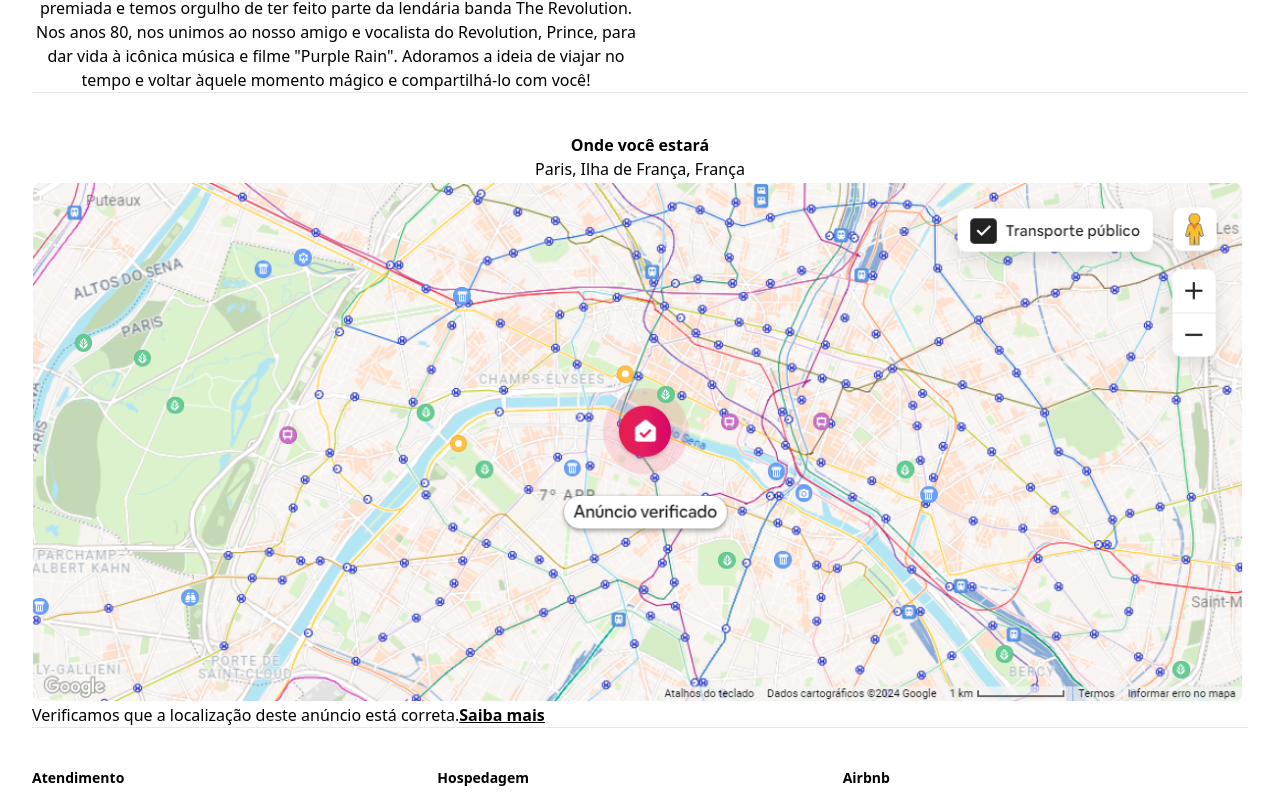
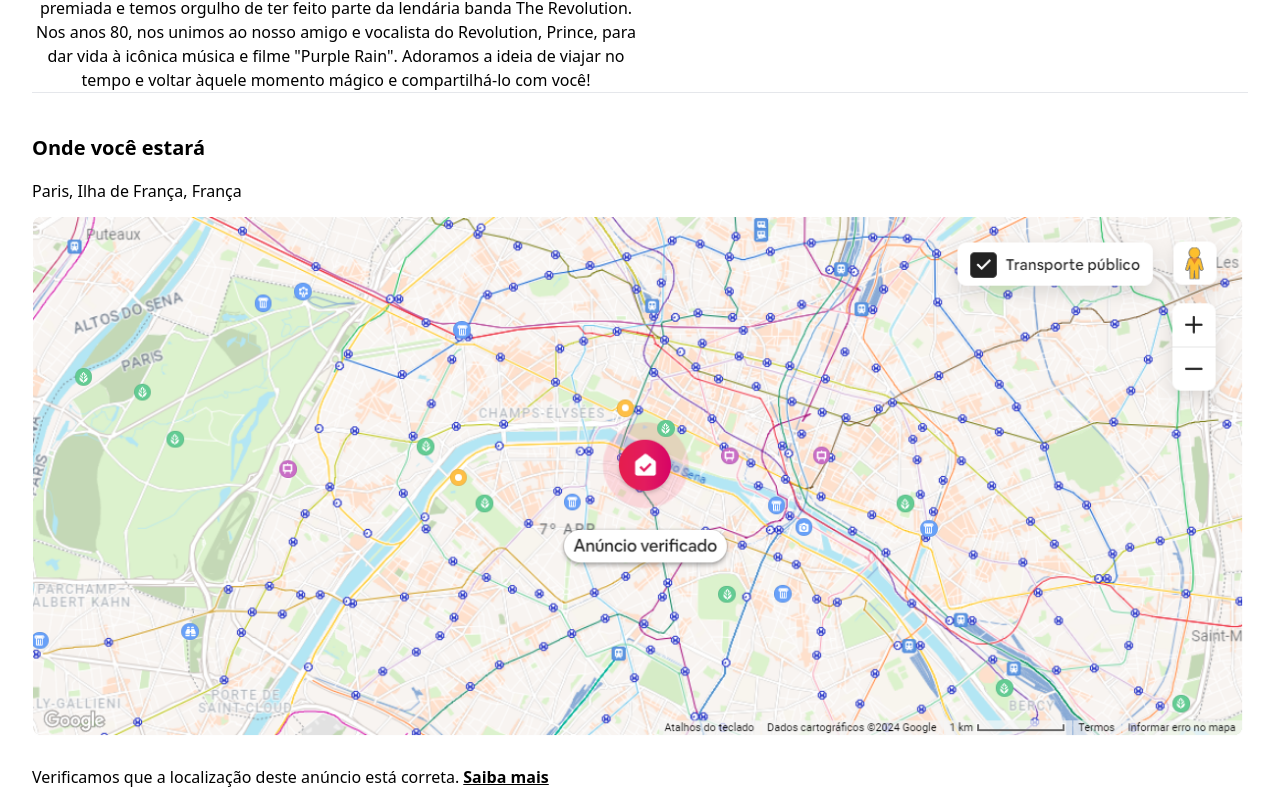
Before and after one commit to Hirou-shi/Airbnb-CP3, a React (Vite) app in the folder airbnbCopy/: page / in a window 1280 px wide. Shown: the part 3275-4077 px from the top of the page. Built offline with nearby package versions, Linux system fonts and the light colour scheme.

Commit message:
Acabado onde você estará

```diff
--- a/airbnbCopy/src/components/Homefiles/Ondevcestara.tsx
+++ b/airbnbCopy/src/components/Homefiles/Ondevcestara.tsx
@@ -3,14 +3,16 @@
 export default function Ondevcestara() {
   return (
     <section>
-        <h1 className='font-semibold'>Onde você estará</h1>
-        <p>Paris, Ilha de França, França</p>
-        <div>
-            <img src="/localizacao-cp.png" alt="localização"/>
-        </div>
-        <div className='flex'>
-            <p>Verificamos que a localização deste anúncio está correta.</p>
-            <p className='underline font-semibold'>Saiba mais</p>
+        <div className='text-left'>
+            <h1 className='font-semibold text-[20px] mb-4'>Onde você estará</h1>
+            <p className=''>Paris, Ilha de França, França</p>
+            <div className='py-3'>
+                <img src="/localizacao-cp.png" alt="localização"/>
+            </div>
+            <div className='flex py-4 gap-1'>
+                <p>Verificamos que a localização deste anúncio está correta.</p>
+                <p className='underline font-semibold'>Saiba mais</p>
+            </div>
         </div>
     </section>
   )
```
